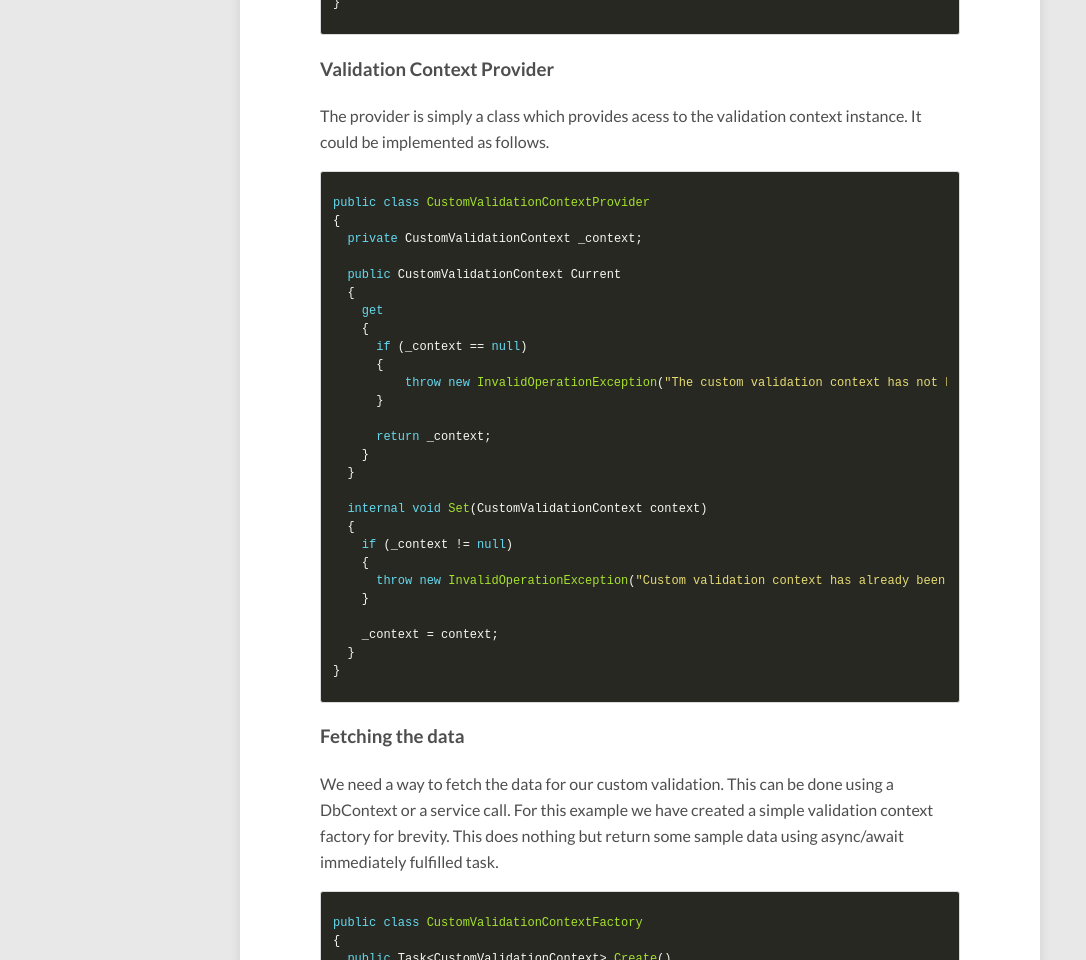
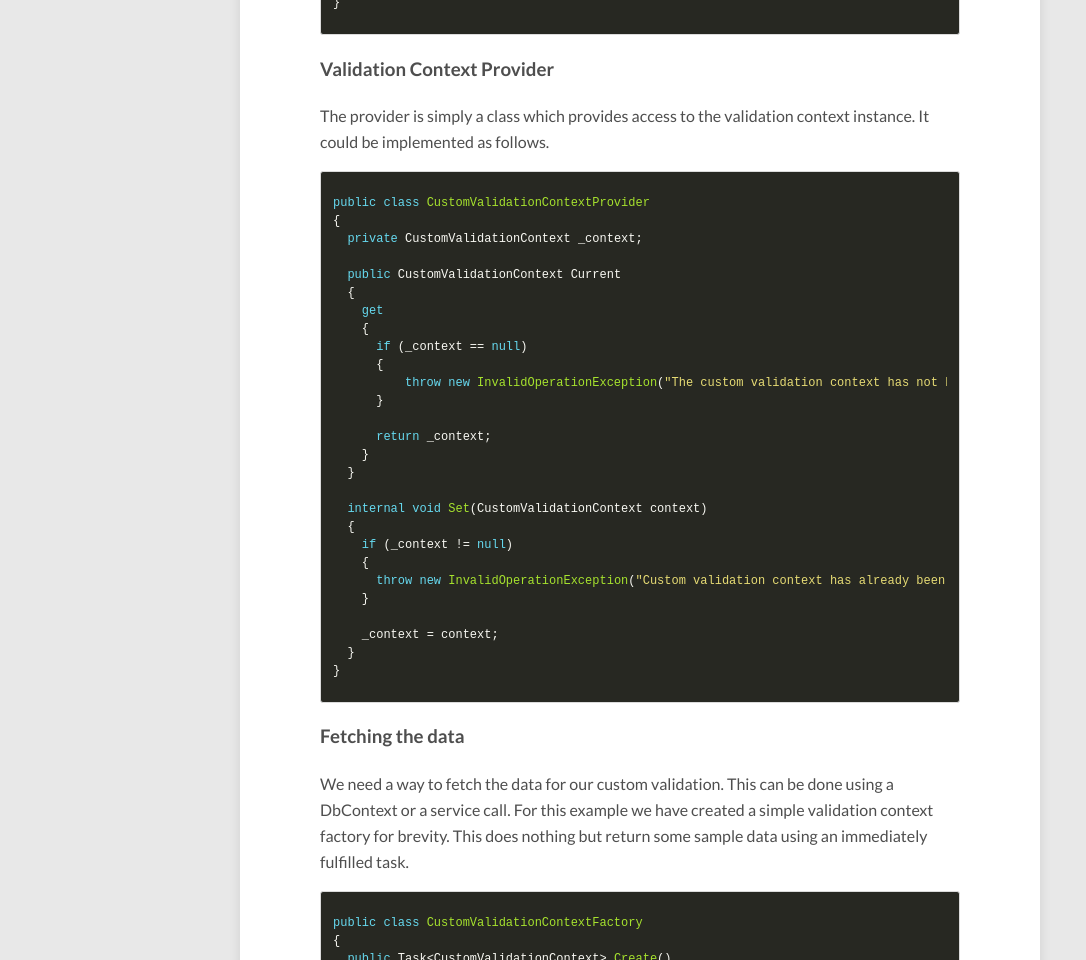
Before and after one commit to RossJayJones/rossjayjones.github.io, a Jekyll site: the page built from _posts/2018-09-29-injecting-services-into-validation-attributes-aspnetcore.md, in a window 1280 px wide and 1400 px high, scrolled down 3946 px. Shown: the part 154-1114 px from the top of the window, without its empty margins (0-1086 px from the left). Built offline with Jekyll 4.4.1, drawn with Linux system fonts in a browser that asks for light colours; nearby versions of some CDN libraries; some of the changed text lies outside the part shown.

Commit message:
Fix grammar errors

```diff
--- a/_posts/2018-09-29-injecting-services-into-validation-attributes-aspnetcore.md
+++ b/_posts/2018-09-29-injecting-services-into-validation-attributes-aspnetcore.md
@@ -156,7 +156,7 @@ public class CustomValidationContext
 
 ### Validation Context Provider
 
-The provider is simply a class which provides acess to the validation context instance. It could be implemented as follows.
+The provider is simply a class which provides access to the validation context instance. It could be implemented as follows.
 
 {% highlight C# %}
 public class CustomValidationContextProvider
@@ -190,7 +190,7 @@ public class CustomValidationContextProvider
 
 ### Fetching the data
 
-We need a way to fetch the data for our custom validation. This can be done using a DbContext or a service call. For this example we have created a simple validation context factory for brevity. This does nothing but return some sample data using async/await immediately fulfilled task.
+We need a way to fetch the data for our custom validation. This can be done using a DbContext or a service call. For this example we have created a simple validation context factory for brevity. This does nothing but return some sample data using an immediately fulfilled task.
 
 {% highlight C# %}
 public class CustomValidationContextFactory
```
Also changed, not shown: other parts of _posts/2018-09-29-injecting-services-into-validation-attributes-aspnetcore.md (+4 -4 lines).
